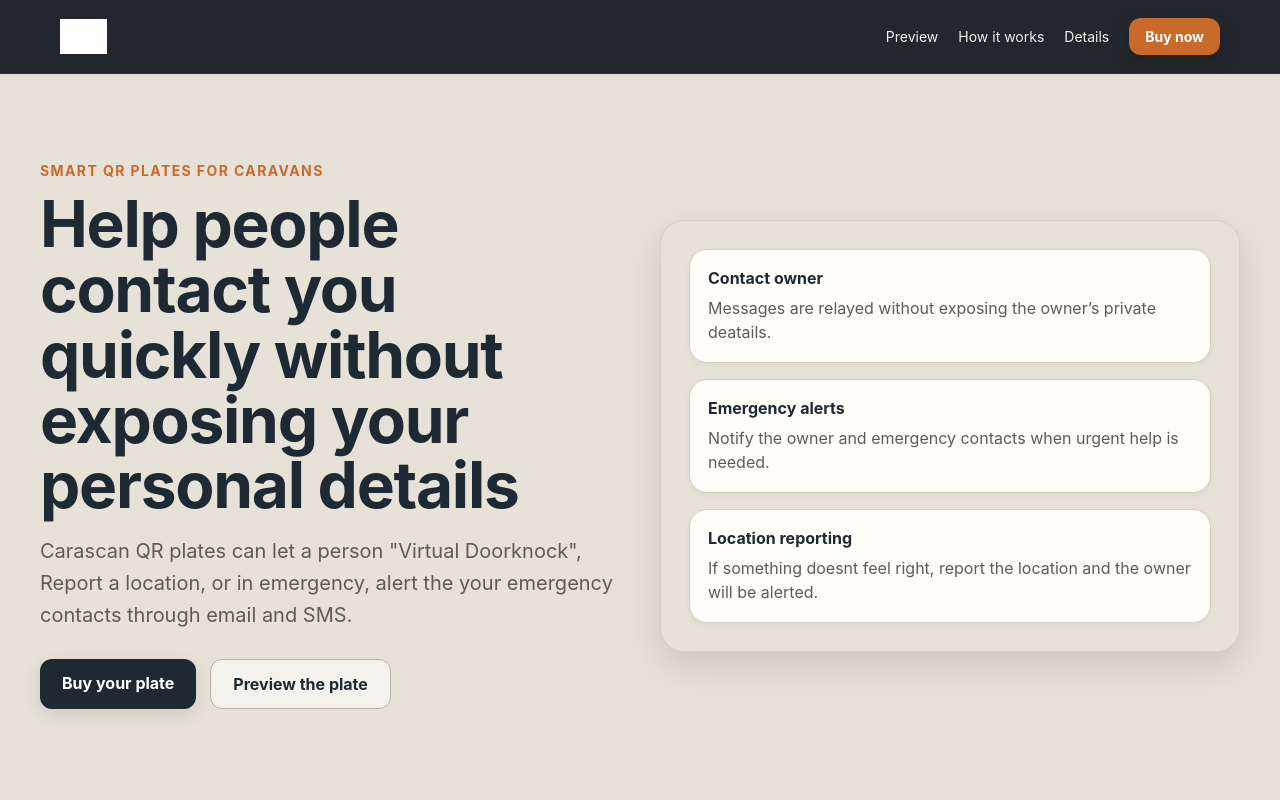
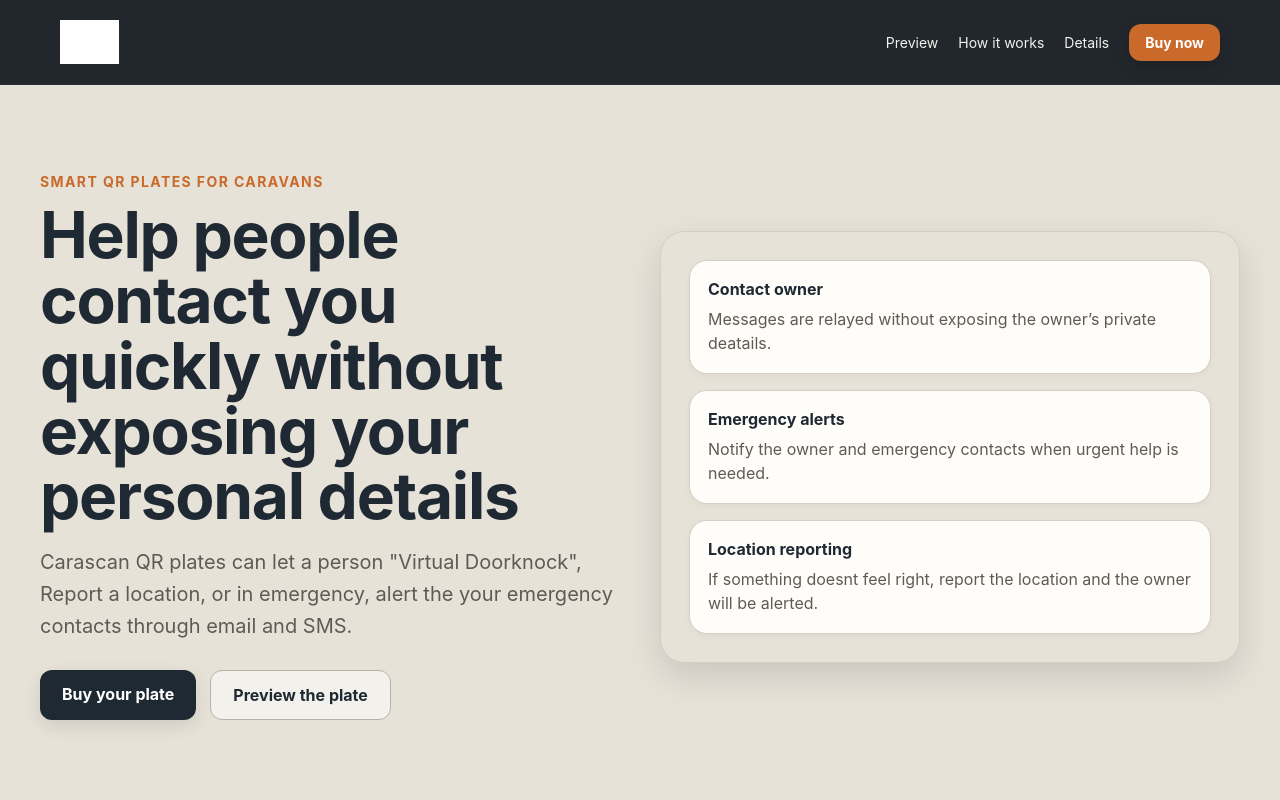
Before and after one commit to Carascan/carascan-platform, a Next.js app: page / in a window 1280 px wide. Shown: the top 800 px of the page. Built offline with nearby package versions, Linux system fonts and the light colour scheme; grey boxes are pictures that could not be loaded.

Commit message:
Increase navbar logo size again for stronger branding

```diff
--- a/components/NavBar.tsx
+++ b/components/NavBar.tsx
@@ -17,7 +17,7 @@ export default function NavBar() {
         style={{
           maxWidth: 1200,
           margin: "0 auto",
-          padding: "18px 20px",
+          padding: "20px 20px", // slight increase again to balance
           display: "flex",
           alignItems: "center",
           justifyContent: "space-between",
@@ -37,7 +37,7 @@ export default function NavBar() {
             src={LOGO_URL}
             alt="Carascan"
             style={{
-              height: 35,
+              height: 44, // 🔥 increased again
               width: "auto",
               display: "block",
               filter: "brightness(0) invert(1)",
```
